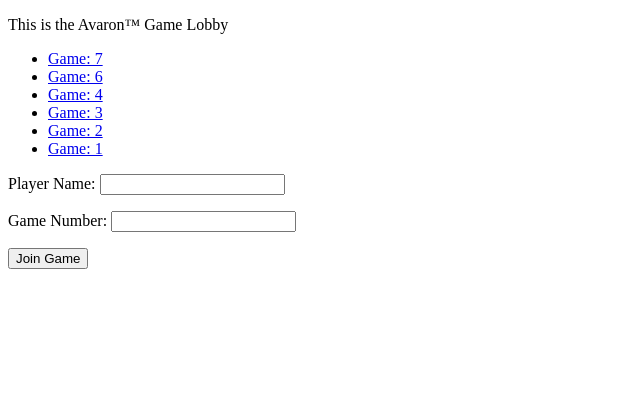
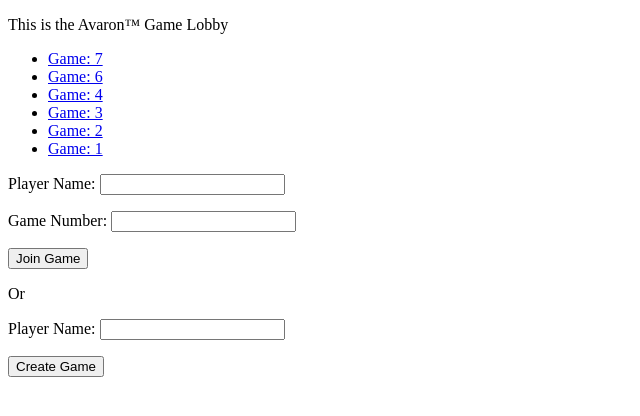
Before and after one commit to nick-xie/avaron, a Django app: page /avaron/ in a window 1280 px wide. Shown: the top 416 px of the page, without its empty margins (0-640 px from the left). Run offline with Django 3.2, Linux system fonts and the light colour scheme; data comes from the database, SQL or seed files in the repository; both versions use the stored data as it was after the commit.

Commit message:
Users can now create new games

```diff
--- a/avaron/templates/avaron/index.html
+++ b/avaron/templates/avaron/index.html
@@ -14,6 +14,7 @@
 	{% else %}
     <p>No games exist.</p>
 {% endif %}
+
 <form action = "make_player/" method="post">
 {% csrf_token %}
 <table>
@@ -23,5 +24,16 @@
 Game Number: <input id="game_num" type="text" name="game_field"><p>
 <input type="submit" value="Join Game">
 </form>
+
+Or<p>
+
+<form action = "make_game/" method="post">
+{% csrf_token %}
+<table>
+{{ form }}
+</table>
+Player Name: <input id="player_name" type="text" name="player_field"><p>
+<input type="submit" value="Create Game">
+</form>
 </body>
 </html>
--- a/avaron/urls.py
+++ b/avaron/urls.py
@@ -6,7 +6,7 @@
 urlpatterns = [
     url(r'^$', views.index, name='home'),
     url(r'^(?P<game_room_num>[0-9]+)/$', views.game_room, name='game_room'), #Actual game room, directed from make_player
-    url(r'^game/(?P<game_num>[0-9]+)/$', views.make_game), #Makes game, directed from make_player EDIT: now obsolete
+    url(r'^make_game/$', views.make_game, name='make_game'), #make game, generate room_num
     url(r'^make_player/$', views.make_player, name='make_player'), #makes player and game
     #url(r'^(?P<player_name>[\w\-]+)/(?P<game_num>[0-9]+)/$', views.make_player), #Makes player, directs to make_game
 ]
--- a/avaron/views.py
+++ b/avaron/views.py
@@ -17,7 +17,7 @@
     }
     return HttpResponse(template.render(context, request))
 
-def game_room(request, game_room_num):
+def game_room(request, game_room_num): #things to add: block people from coming in through typing in url
 	g=Game.objects.filter(room_num=game_room_num) #Game ID =/= Game room num, find the game that has the same room num
 	players = Player.objects.filter(game=g) #Using g, we can find the players in the game properly since game compares id's
 	template = loader.get_template('avaron/gameroom.html')
@@ -43,15 +43,22 @@
 		p.save() #creates players with game among other things
 	else:
 		form = PlayerForm()
-	return HttpResponseRedirect('/avaron/%s' % game_num) #Redirects to make game
-#now obselete
-def make_game(request, game_num):
-	g=Game.objects.create(room_num=int(game_num),pub_date=timezone.now())
-	g.save()
-	return HttpResponseRedirect('/avaron/%s/' % game_num) #Redirects to game room
-
-# def make_player(request, name):
-# 	g=Game.objects.create(room_num=3,pub_date=timezone.now())
-# 	new_player=Player.objects.create(name="Tim",game=g,role=1)
-# 	new_player.save()
-# 	return HttpResponse("hi")
+	return HttpResponseRedirect('/avaron/%s' % game_num) #Redirects to game room
+#create new game, new room_num
+def make_game(request):
+	if request.method=='POST':
+		form = PlayerForm(request.POST)
+		#gets the name submitted in the template
+		player_name=request.POST.get("player_field", None)
+		gamelist = Game.objects.all() #gets all existing games
+		roomnums=[]
+		for game in gamelist:
+			roomnums.append(int(game.room_num)) #create an array of all existing game_num's
+		new_num=1+max(roomnums) #simply add 1 to largest current game_num and this is our new game_num
+		g=Game.objects.create(room_num=new_num,pub_date=timezone.now())
+		g.save() #creates game
+		p=Player.objects.create(game=g,name=player_name,role=0)
+		p.save() #creates player
+	else:
+		form = PlayerForm()
+	return HttpResponseRedirect('/avaron/%s' % new_num) #Redirects to game room
```
Also changed, not shown: db.sqlite3, 2 other files.
